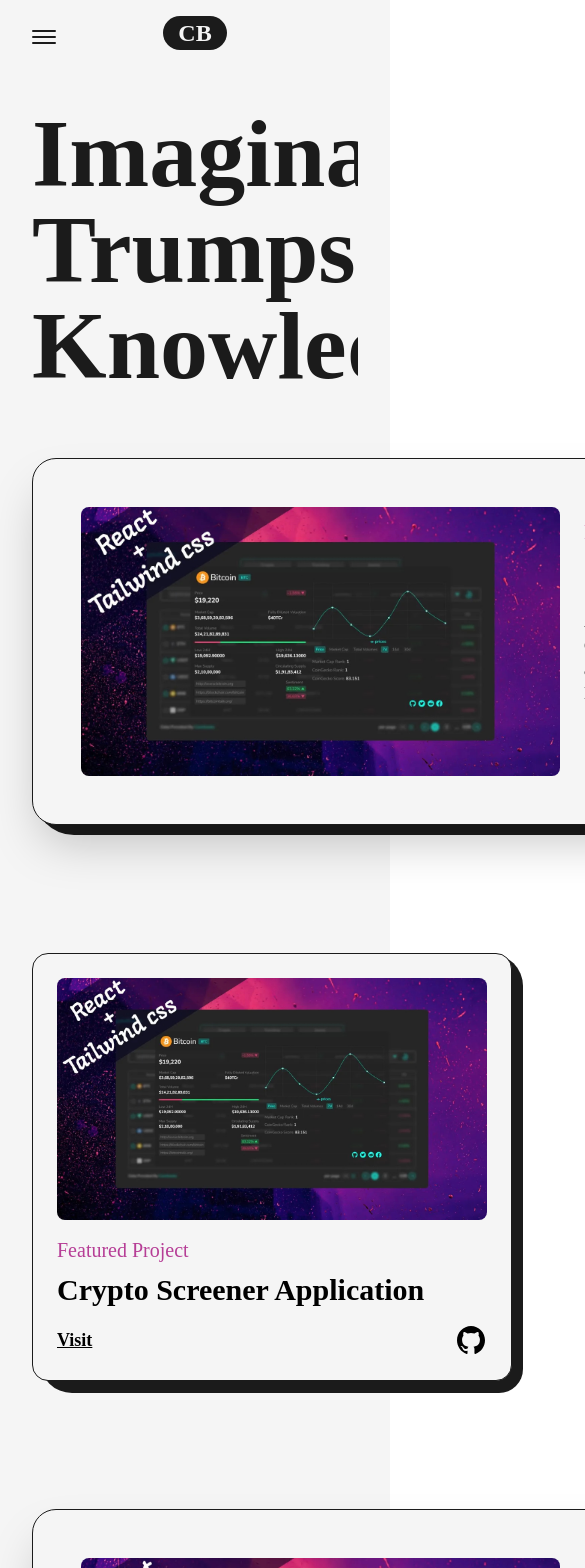
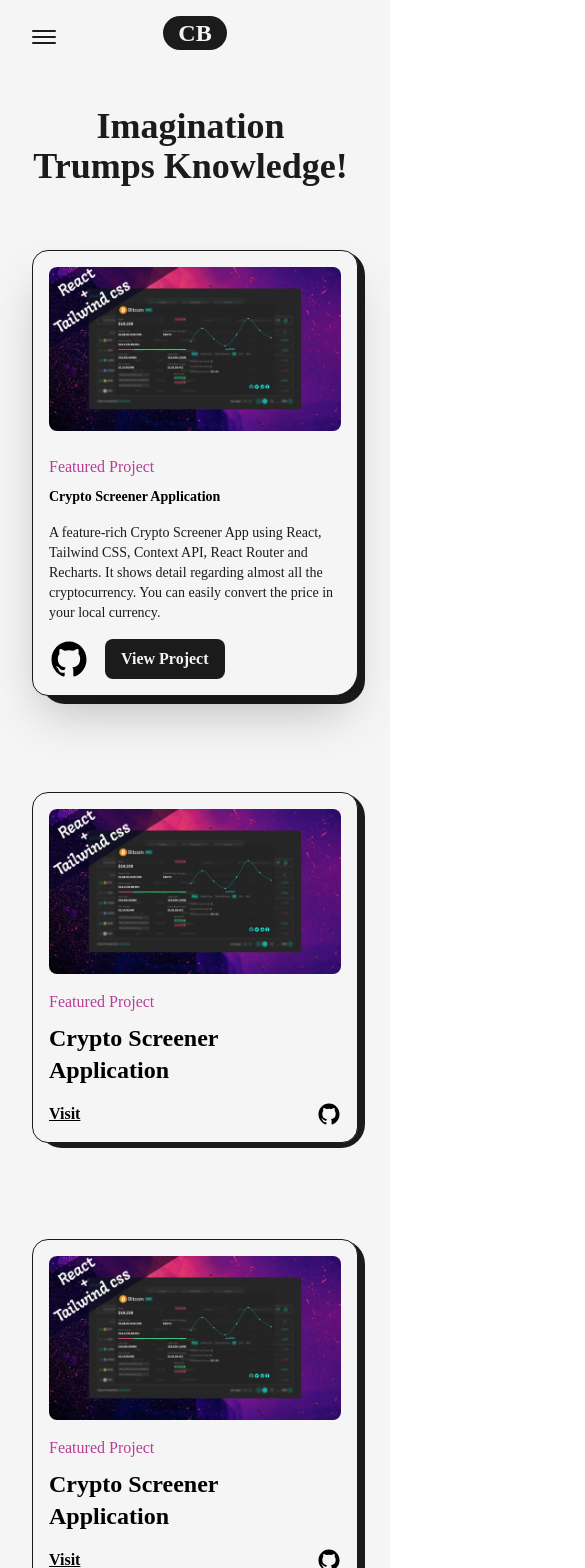
Before and after one commit to toshiki19/portfolio, a Next.js app: page /projects in a window 390 px wide. Shown: the top 1568 px of the page, 585 px wide, since content can reach past the window. Built offline with nearby package versions, Linux system fonts and the light colour scheme.

Commit message:
projectとarticleページのレスポンシブ完了

```diff
--- a/src/components/hireMe.js
+++ b/src/components/hireMe.js
@@ -5,7 +5,7 @@
 const HireMe = () => {
   return (
     <div className='fixed left-4 bottom-4
-    flex items-center justify-center overflow-hidden md:right-8 md:left-auto md:top-0 me:bottom-auto absolute'>
+    flex items-center justify-center overflow-hidden md:right-8 md:left-auto md:top-0 md:bottom-auto md:absolute sm:right-0'>
         <div className='w-48 h-auto flex items-center justify-center relative md:w-24'>
             <CircularText className={"fill-dark animate-spin-slow dark:fill-light"} />
             <Link href="mailto:abcd@gmail.com" className='flex items-center justify-center
--- a/src/pages/articles.js
+++ b/src/pages/articles.js
@@ -43,7 +43,7 @@
       initial={{opacity:0}}
       whileInView={{opacity:1, transition:{duration:0.2}}}
       ref={imgRef}
-      src={img} alt={title} className='z-10 w-96 h-auto hidden absolute rounded-lg' />
+      src={img} alt={title} className='z-10 w-96 h-auto hidden absolute rounded-lg md:!hidden' />
     </Link>
   )
 }
@@ -57,9 +57,9 @@
     viewport={{once:true}}
     className='relative w-full p-4 py-6 my-4 rounded-xl flex items-center
     justify-between bg-light text-dark first:mt-0 border border-solid border-dark
-    border-r-4 border-b-4 dark:border-light dark:bg-dark dark:text-light'>
+    border-r-4 border-b-4 dark:border-light dark:bg-dark dark:text-light sm:flex-col'>
       <MovingImg title={title} img={img} link={link} />
-      <span className='text-primary font-semibold pl-4 dark:text-primaryDark'>{date}</span>
+      <span className='text-primary font-semibold pl-4 dark:text-primaryDark sm:self-start sm:pl-0 xs:text-sm'>{date}</span>
     </motion.li>
   )
 }
@@ -81,7 +81,7 @@
         />
       </Link>
       <Link href={link} target="_blank">
-        <h2 className='my-2 capitalize text-2xl font-bold mt-4 hover:underline'>{title}</h2>
+        <h2 className='my-2 capitalize text-2xl font-bold mt-4 hover:underline xs:text-lg'>{title}</h2>
       </Link>
       <p className='mb-2 text-sm'>{summary}</p>
       <span className='text-primary font-semibold dark:text-primaryDark'>{time}</span>
@@ -98,8 +98,8 @@
     </Head>
     <main className='w-full mb-16 flex flex-col items-center justify-center overflow-hidden dark:text-light'>
       <Layout className='pt-16'>
-        <AnimatedText text="About Page" className='mb-16'/>
-        <ul className='grid grid-cols-2 gap-16'>
+        <AnimatedText text="articles Page" className='mb-16 lg:!text-7xl sm:md-8 sm:!text-6xl xs:!text-4xl'/>
+        <ul className='grid grid-cols-2 gap-16 lg:gap-8 md:grid-cols-1 md:gap-y-16'>
           <FeaturedArticle
           title="Build A Custom Pagination Component In Reactjs From Scratch"
           summary="Learn how to build a custom pagination component in ReactJS from scratch. Follow this step-by-step guide to integrate Pagination component in your ReactJS project."
--- a/src/pages/projects.js
+++ b/src/pages/projects.js
@@ -13,30 +13,32 @@
 const FeaturedProject = ({type, title, summary, img, link, github}) => {
   return (
     <article className='w-full flex items-center justify-between relative rounded-br-2xl
-    rounded-3xl border border-solid border-dark bg-light shadow-2xl p-12 dark:bg-dark dark:border-light'>
+    rounded-3xl border border-solid border-dark bg-light shadow-2xl p-12 dark:bg-dark dark:border-light
+    lg:flex-col lg:p-8 xs:rounded-2xl xs:rounded-br-3xl xs:p-4
+    '>
     <div className='absolute top-0 -right-3 -z-10 w-[101%] h-[103%] bg-dark rounded-[2.5rem]
-    rounded-br-3xl dark:bg-light'/>
+    rounded-br-3xl dark:bg-light xs:-right-2 sm:h-[102%] xs:w-full xs:rounded-[1.5rem]'/>
     <Link href={link} target="_blank"
-    className='w-1/2 cursor-printer overflow-hidden rounded-lg'>
+    className='w-1/2 cursor-printer overflow-hidden rounded-lg lg:w-full'>
       <FramerImage src={img} alt={title} className='w-full h-auto'
       whileHover={{scale:1.05}}
       transition={{duration:0.2}}
       />
     </Link>
 
-    <div className='w-1/2 flex flex-col items-start justify-between pl-6'>
-      <span className='text-primary font-medium text-xl dark:text-primaryDark'>{type}</span>
+    <div className='w-1/2 flex flex-col items-start justify-between pl-6 lg:w-full lg:pl-0 lg:pt-6'>
+      <span className='text-primary font-medium text-xl dark:text-primaryDark xs:text-base'>{type}</span>
       <Link href={link} target="_blank"
       className='hover:underline underline-offset-2'
       >
-        <h2 className='my-2 w-full text-4xl font-bold dark:text-light'>{title}</h2>
+        <h2 className='my-2 w-full text-4xl font-bold dark:text-light sm:text-sm'>{title}</h2>
       </Link>
-      <p className='my-2 font-medium text-dark dark:text-light'>{summary}</p>
+      <p className='my-2 font-medium text-dark dark:text-light sm:text-sm'>{summary}</p>
     <div className='mt-2 flex items-center'>
     <Link href={github} target="_blank" className='w-10'><GithubIcon /></Link>
     <Link href={link} target="_blank"
     className='ml-4 rounded-lg bg-dark text-light p-2 px-6 text-lg font-semibold
-    dark:bg-light dark:text-dark
+    dark:bg-light dark:text-dark sm:px-4 sm:text-base
     '>View Project</Link>
     </div>
     </div>
@@ -47,9 +49,9 @@
 const Project = ({title, type, img, link, github}) => {
   return (
     <article className='w-full flex flex-col items-center justify-center rounded-2xl
-    border border-solid border-dark bg-light p-6 relative dark:bg-dark dark:border-light'>
+    border border-solid border-dark bg-light p-6 relative dark:bg-dark dark:border-light xs:p-4'>
       <div className='absolute top-0 -right-3 -z-10 w-[101%] h-[103%] bg-dark rounded-[2rem]
-      rounded-br-3xl dark:bg-light'/>
+      rounded-br-3xl dark:bg-light md:-right-2 md:w-[101%] xs:h-[102%] xs:rounded-[1.5rem]'/>
       <Link href={link} target="_blank"
       className='w-full cursor-printer overflow-hidden rounded-lg'>
         <FramerImage src={img} alt={title} className='w-full h-auto'
@@ -63,16 +65,16 @@
       </Link>
 
       <div className='w-full flex flex-col items-start justify-between mt-4'>
-        <span className='text-primary font-medium text-xl dark:text-primaryDark'>{type}</span>
+        <span className='text-primary font-medium text-xl dark:text-primaryDark lg:text-lg md:text-base'>{type}</span>
         <Link href={link} target="_blank"
         className='hover:underline underline-offset-2'
         >
-          <h2 className='my-2 w-full text-3xl font-bold'>{title}</h2>
+          <h2 className='my-2 w-full text-3xl font-bold lg:text-2xl'>{title}</h2>
         </Link>
       <div className='w-full mt-2 flex items-center justify-between'>
       <Link href={link} target="_blank"
-      className='text-lg font-semibold underline'>Visit</Link>
-      <Link href={github} target="_blank" className='w-8'><GithubIcon /></Link>
+      className='text-lg font-semibold underline md:text-base'>Visit</Link>
+      <Link href={github} target="_blank" className='w-8 md:w-6'><GithubIcon /></Link>
       </div>
       </div>
     </article>
@@ -88,8 +90,8 @@
       </Head>
       <main className='mb-16 flex w-full flex-col items-center justify-center dark:text-light'>
         <Layout className='pt-16'>
-          <AnimatedText text="Imagination Trumps Knowledge!" className='mb-16'/>
-          <div className='grid grid-cols-12 gap-24 gap-y-32'>
+          <AnimatedText text="Imagination Trumps Knowledge!" className='mb-16 lg:!text-7xl sm:md-8 sm:!text-6xl xs:!text-4xl'/>
+          <div className='grid grid-cols-12 gap-24 gap-y-32 xl:gap-x-16 lg:gap-x-8 md:gap-y-24 sm:gap-x-0'>
             <div className='col-span-12'>
               <FeaturedProject
               title="Crypto Screener Application"
@@ -102,7 +104,7 @@
               type="Featured Project"
               />
             </div>
-            <div className='col-span-6'>
+            <div className='col-span-6 sm:col-span-12'>
               <Project
               title="Crypto Screener Application"
               img={project_1}
@@ -114,7 +116,7 @@
               type="Featured Project"
               />
             </div>
-            <div className='col-span-6'>
+            <div className='col-span-6 sm:col-span-12'>
               <Project
               title="Crypto Screener Application"
               img={project_1}
@@ -138,7 +140,7 @@
               type="Featured Project"
               />
             </div>
-            <div className='col-span-6'>
+            <div className='col-span-6 sm:col-span-12'>
               <Project
               title="Crypto Screener Application"
               img={project_1}
@@ -150,7 +152,7 @@
               type="Featured Project"
               />
             </div>
-            <div className='col-span-6'>
+            <div className='col-span-6 sm:col-span-12'>
               <Project
               title="Crypto Screener Application"
               img={project_1}
```
